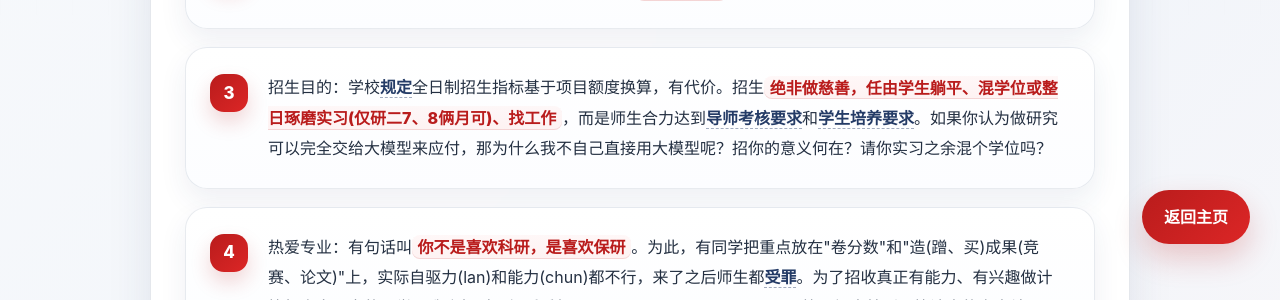
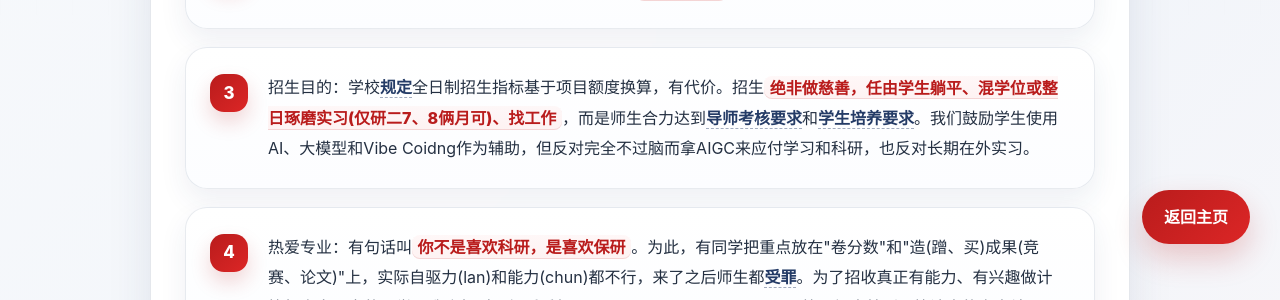
Before and after one commit to fangvv/Homepage, a Jekyll site: the page faq2.html, which Jekyll copies as it is, in a window 1280 px wide. Shown: the part 626-926 px from the top of the page. Built offline with Jekyll 4.4.1, drawn with Linux system fonts in a browser that asks for light colours; comment, search, counter and statistics services are not loaded.

Commit message:
Update faq2.html

```diff
--- a/faq2.html
+++ b/faq2.html
@@ -51,7 +51,7 @@
                 <li>身心健康：学术界高度内卷科研压力大，<strong>内耗严重、个性偏激、玻璃心、时常焦虑、抑郁等心理疾病及极端女权</strong>和中国传统意义上的<a href="https://www.zhihu.com/question/596191290" target="_blank" rel="noopener noreferrer">严师出高徒</a>是相悖的，极易引发<strong>灾难性<a href="https://www.sciscanpub.com/uploads/2025/04/16/0e6be8681630d9e1939409ade49b73b6.pdf" target="_blank" rel="noopener noreferrer">后果</a></strong>。如你有此类困扰且常复发，请一定不要来。</li>
                 <li>招生目的：学校<a href="https://www.bjtu.edu.cn/xxxtrmzn/162744.htm" target="_blank" rel="noopener noreferrer">规定</a>全日制招生指标基于项目额度换算，有代价。招生<strong>绝非做慈善，任由学生躺平、混学位或整日琢磨实习(仅研二7、8俩月可)、找工作</strong>，而是师生合力达到<a
                         href="https://www.zhihu.com/question/2067235011804320517/answer/2067634560196727558"
-                        target="_blank" rel="noopener noreferrer">导师考核要求</a>和<a href="https://www.bjtu.edu.cn/xxgkw/xxgk_xxgkml/xwxk/syxwjbyq/6a881d506ec04ccabcc0dadb3a468943.htm" target="_blank" rel="noopener noreferrer">学生培养要求</a>。如果你认为做研究可以完全交给大模型来应付，那为什么我不自己直接用大模型呢？招你的意义何在？请你实习之余混个学位吗？
+                        target="_blank" rel="noopener noreferrer">导师考核要求</a>和<a href="https://www.bjtu.edu.cn/xxgkw/xxgk_xxgkml/xwxk/syxwjbyq/6a881d506ec04ccabcc0dadb3a468943.htm" target="_blank" rel="noopener noreferrer">学生培养要求</a>。我们鼓励学生使用AI、大模型和Vibe Coidng作为辅助，但反对完全不过脑而拿AIGC来应付学习和科研，也反对长期在外实习。
                 </li>
                 <li>热爱专业：有句话叫<strong>你不是喜欢科研，是喜欢保研</strong>。为此，有同学把重点放在"卷分数"和"造(蹭、买)成果(竞赛、论文)"上，实际自驱力(lan)和能力(chun)都不行，来了之后师生都<a href="https://www.zhihu.com/question/429059603" target="_blank" rel="noopener noreferrer">受罪</a>。为了招收真正有能力、有兴趣做计算机方向研究的同学，我会相对更加看重如CCF-CSP、CCPC、ACM/ICPC等现场赛特别是算法赛的竞赛结果。
                 </li>
```
